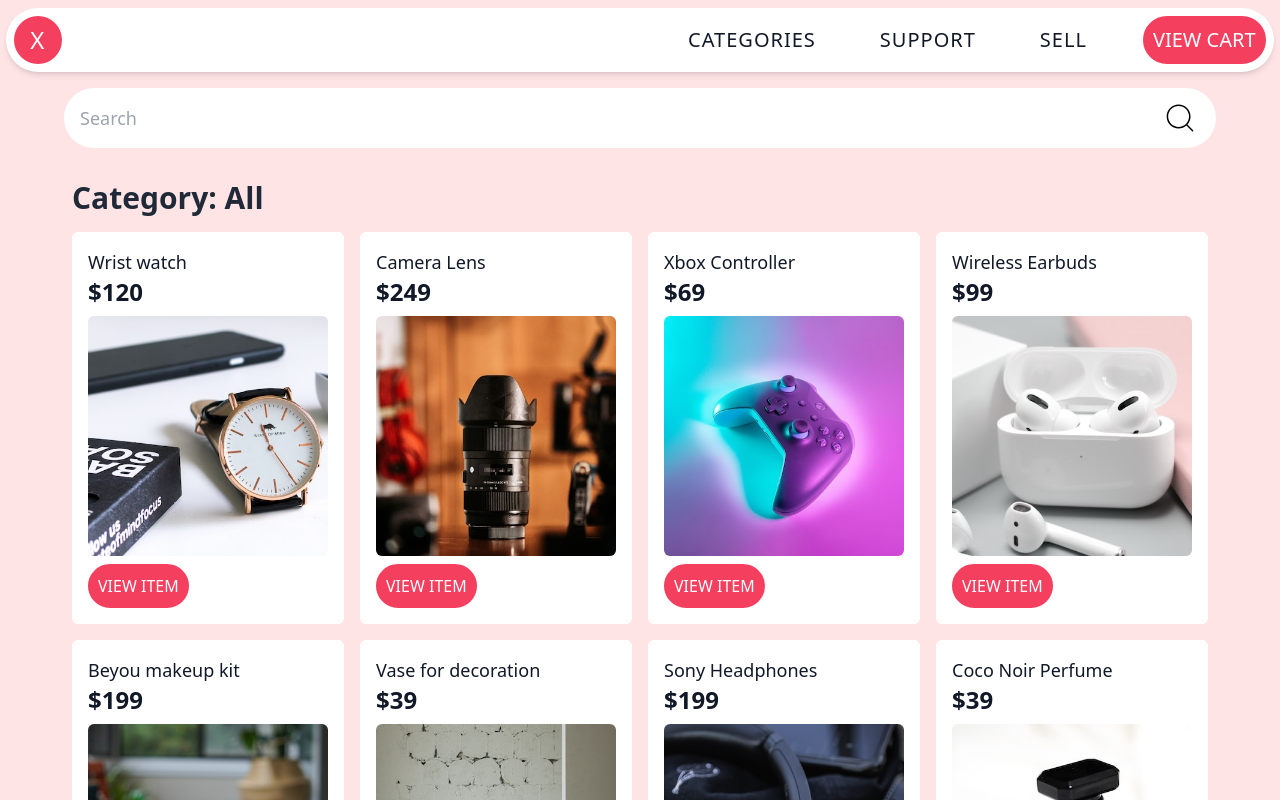
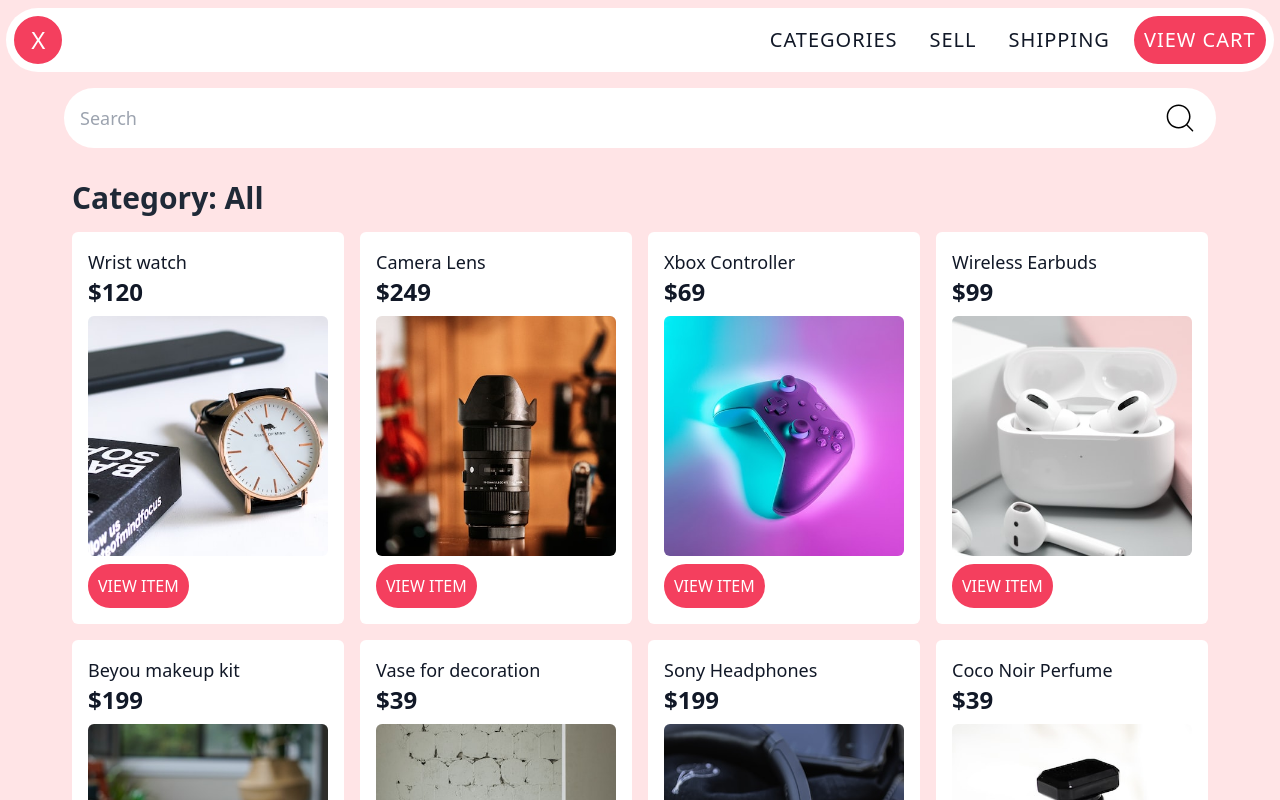
Before and after one commit to ayus-10/project-x, a React app: page / in a window 1280 px wide. Shown: the top 800 px of the page. Built offline with nearby package versions, Linux system fonts and the light colour scheme; the HTML template or start-up script is replaced by a standard one.

Commit message:
rebuilt the navbar

```diff
--- a/src/App.jsx
+++ b/src/App.jsx
@@ -1,6 +1,8 @@
 import React, { useState } from "react";
 import Navbar from "./components/Navbar";
 import Home from "./components/Home";
+import { Routes, Route } from "react-router-dom";
+import ViewItem from "./components/ViewItem";
 
 const App = () => {
   const [navCategory, setNavCategory] = useState("all");
@@ -10,10 +12,28 @@ const App = () => {
 
   return (
     <div className="min-h-screen overflow-hidden bg-rose-100">
-      <Navbar changeNavCategory={changeNavCategory} />
-      <main className="w-screen">
-        <Home navCategory={navCategory} />
-      </main>
+      <Routes>
+        <Route
+          path={"/"}
+          element={
+            <>
+              <Navbar
+                changeNavCategory={changeNavCategory}
+                navCategory={navCategory}
+              />
+              <Home navCategory={navCategory} />
+            </>
+          }
+        />
+        <Route
+          path={"/ViewItem"}
+          element={<ViewItem tempVar={"Hello World"} />}
+        />
+        <Route
+          path={"/ViewCart"}
+          element={<ViewItem tempVar={"Hello World"} />}
+        />
+      </Routes>
     </div>
   );
 };
--- a/src/components/Navbar.jsx
+++ b/src/components/Navbar.jsx
@@ -1,10 +1,11 @@
-import React, { useState } from "react";
+import React, { useState, useEffect } from "react";
+import { Link } from "react-router-dom";
 import { HiBars4 } from "react-icons/hi2";
 import { RxCross1 } from "react-icons/rx";
 import { FaChevronDown } from "react-icons/fa";
 
 const Navbar = (props) => {
-  const navLinks = [
+  const categoryLinks = [
     {
       title: "Categories",
       dropdowns: [
@@ -17,121 +18,137 @@ const Navbar = (props) => {
         "Others",
       ],
     },
-    {
-      title: "Support",
-      dropdowns: ["FAQs", "Shipping", "Return"],
-    },
-    {
-      title: "Sell",
-      dropdowns: ["How to Sell", "Shipping", "Seller Fees"],
-    },
   ];
 
-  const handleClick = (item) => {
-    const categoryItems = navLinks[0].dropdowns;
-    const supportItems = navLinks[1].dropdowns;
-    const sellItems = navLinks[2].dropdowns;
-    if (categoryItems.includes(item))
-      props.changeNavCategory(item.toLowerCase());
+  const otherLinks = ["Sell", "Shipping"];
+
+  const setCategory = props.changeNavCategory;
+  const changeCategory = (category) => {
+    setCategory(category);
   };
 
-  const [mobileNav, setMobileNav] = useState(false);
-  const changeNav = () => {
-    setMobileNav(!mobileNav);
+  const [showNav, setShowNav] = useState(false);
+  const toggleNav = () => {
+    setShowNav(!showNav);
   };
 
-  const [toggleDropdowns, setToggleDropdowns] = useState(
-    Array(navLinks.length).fill(false),
-  );
-  const handleToggleDropdowns = (index) => {
-    const newToggleDropdowns = [...toggleDropdowns];
-    newToggleDropdowns[index] = !newToggleDropdowns[index];
-    setToggleDropdowns(newToggleDropdowns);
+  const [showMobileDropdown, setShowMobileDropdown] = useState(false);
+  const toggleMobileDropdown = () => {
+    setShowMobileDropdown(!showMobileDropdown);
   };
 
+  useEffect(() => {
+    setShowNav(false);
+    setShowMobileDropdown(false);
+  }, [props.navCategory]);
+
   return (
-    <header className="w-full pt-2 text-gray-900">
-      <nav className="h-18 mx-auto flex w-full justify-between rounded-full bg-white p-2 shadow-md md:w-[99%]">
-        <h1 className="flex h-12 w-12 cursor-pointer items-center justify-center rounded-full bg-rose-500 p-2 text-2xl uppercase tracking-widest text-white">
+    <>
+      <nav className="mx-auto mt-2 flex h-16 w-[99%] items-center justify-between rounded-full bg-white p-2">
+        <Link
+          className="grid h-12 w-12 cursor-pointer place-content-center rounded-full border-2 border-rose-500 bg-rose-500 p-2 text-2xl text-white duration-300 ease-in-out hover:bg-white hover:text-gray-900"
+          to={"/"}
+        >
           X
-        </h1>
-        <ul className="hidden items-center justify-between gap-12 md:flex">
-          {navLinks.map((navLink, index) => (
-            <li className="group relative cursor-pointer" key={index}>
-              <span className="rounded-full p-2 text-xl uppercase tracking-wider duration-300 ease-in-out group-hover:bg-rose-500 group-hover:text-white">
-                {navLink.title}
-              </span>
-              <div className="absolute inset-0 z-10 hidden pt-12 group-hover:block">
-                <ul className="h-fit w-fit rounded-md bg-white text-lg">
-                  {navLink.dropdowns.map((dropdown, i) => (
-                    <li className="w-32 cursor-pointer p-2 text-center" key={i}>
-                      <p
-                        className="border-b border-rose-500 duration-300 ease-in-out hover:text-rose-500"
-                        onClick={() => handleClick(dropdown)}
-                      >
-                        {dropdown}
-                      </p>
-                    </li>
-                  ))}
-                </ul>
-              </div>
-            </li>
-          ))}
-          <li>
-            <button className="rounded-full border-2 border-rose-500 bg-rose-500 p-2 text-xl uppercase text-white duration-300 ease-in-out hover:bg-white hover:text-gray-900">
-              View cart
-            </button>
-          </li>
-        </ul>
-        <div
-          className="mx-2 flex items-center justify-center md:hidden"
-          onClick={changeNav}
-        >
-          {mobileNav ? <RxCross1 size={32} /> : <HiBars4 size={32} />}
-        </div>
-      </nav>
-      <div
-        className={`fixed top-2 z-50 h-screen w-2/3 rounded-r-[2.25rem] bg-rose-500 duration-300 ease-in-out ${
-          mobileNav ? "left-0" : "-left-[100%] "
-        }`}
-      >
-        <ul className="mx-4 my-12 flex h-full flex-col gap-8 text-2xl text-white">
-          {navLinks.map((navLink, index) => (
-            <li key={index} className=" cursor-pointer">
-              <p
-                onClick={() => handleToggleDropdowns(index)}
-                className={`w-full bg-white p-2 text-center text-rose-600 ${
-                  toggleDropdowns[index] ? "rounded-t-md" : "rounded-md"
-                }`}
-              >
-                {navLink.title}
-                <FaChevronDown
-                  className={`ml-4 inline text-rose-600 duration-200 ease-in-out ${
-                    toggleDropdowns[index] ? "rotate-180" : "rotate-0"
-                  }`}
-                />
-              </p>
-              {toggleDropdowns[index] && (
-                <ul className="rounded-b-md bg-white p-2 text-gray-900">
-                  {navLink.dropdowns.map((dropdown, i) => (
+        </Link>
+        <div className="hidden items-center gap-4 text-gray-900 md:flex">
+          {categoryLinks.map((item, i) => (
+            <div className="group relative" key={i}>
+              <Link className="rounded-full p-2 text-xl uppercase tracking-wider duration-300 ease-in-out hover:bg-rose-500 hover:text-white">
+                {item.title}
+              </Link>
+              <div className="absolute z-10 hidden pt-6 group-hover:block">
+                <ul className="rounded-md bg-white p-2 shadow-md">
+                  {item.dropdowns.map((dropdown, i) => (
                     <li
                       key={i}
-                      className="cursor-pointer py-2 text-center"
-                      onClick={() => handleClick(dropdown)}
+                      className="cursor-pointer border-b border-rose-500 p-2 text-lg hover:text-rose-500"
+                      onClick={() => {
+                        changeCategory(dropdown.toLowerCase());
+                      }}
                     >
                       {dropdown}
                     </li>
                   ))}
                 </ul>
-              )}
-            </li>
+              </div>
+            </div>
           ))}
-          <li className="w-full cursor-pointer rounded-md bg-white p-2 text-center text-rose-600">
-            View Cart
-          </li>
-        </ul>
+          {otherLinks.map((item, i) => (
+            <Link
+              className="rounded-full p-2 text-xl uppercase tracking-wider duration-300 ease-in-out hover:bg-rose-500 hover:text-white"
+              key={i}
+            >
+              {item}
+            </Link>
+          ))}
+          <Link
+            className="grid cursor-pointer place-content-center rounded-full border-2 border-rose-500 bg-rose-500 p-2 text-xl tracking-wider text-white duration-300 ease-in-out hover:bg-white hover:text-gray-900"
+            to={"/ViewCart"}
+          >
+            VIEW CART
+          </Link>
+        </div>
+        <div className="mx-2 text-3xl md:hidden" onClick={toggleNav}>
+          {showNav ? <RxCross1 /> : <HiBars4 />}
+        </div>
+      </nav>
+      <div
+        className={`fixed inset-0 z-10 h-screen w-[70%] rounded-r-[2rem] bg-rose-500 px-6 py-12 text-2xl text-gray-900 duration-300 ease-in-out ${
+          showNav ? "left-0" : " -left-full"
+        }`}
+      >
+        {categoryLinks.map((item, i) => (
+          <div key={i} className="flex flex-col">
+            <Link
+              className={`mb-px flex items-center justify-between bg-white p-2 focus:text-rose-500 ${
+                showMobileDropdown ? "rounded-t-md" : "rounded-md"
+              }`}
+              onClick={toggleMobileDropdown}
+            >
+              <span>{item.title}</span>
+              <span
+                className={`duration-200 ease-in-out ${
+                  showMobileDropdown ? "rotate-180" : "rotate-0"
+                }`}
+              >
+                <FaChevronDown />
+              </span>
+            </Link>
+            <ul
+              className={`rounded-b-md bg-white p-2 ${
+                showMobileDropdown ? "block" : "hidden"
+              }`}
+            >
+              {item.dropdowns.map((dropdown, i) => (
+                <li
+                  key={i}
+                  onClick={() => {
+                    changeCategory(dropdown.toLowerCase());
+                  }}
+                >
+                  {dropdown}
+                </li>
+              ))}
+            </ul>
+          </div>
+        ))}
+        {otherLinks.map((item, i) => (
+          <Link
+            className="my-2 block rounded-md bg-white p-2 focus:text-rose-500"
+            key={i}
+          >
+            {item}
+          </Link>
+        ))}
+        <Link
+          to={"/ViewCart"}
+          className="my-2 block rounded-md bg-white p-2 focus:text-rose-500"
+        >
+          View Cart
+        </Link>
       </div>
-    </header>
+    </>
   );
 };
 
--- /dev/null
+++ b/src/components/ViewCart.jsx
@@ -0,0 +1,7 @@
+import React from "react";
+
+const ViewItem = ({ tempVar }) => {
+  return <div>Hi this is {tempVar}</div>;
+};
+
+export default ViewItem;
--- /dev/null
+++ b/src/components/ViewItem.jsx
@@ -0,0 +1,7 @@
+import React from "react";
+
+const ViewItem = ({ tempVar }) => {
+  return <div>Hi this is {tempVar}</div>;
+};
+
+export default ViewItem;
```
